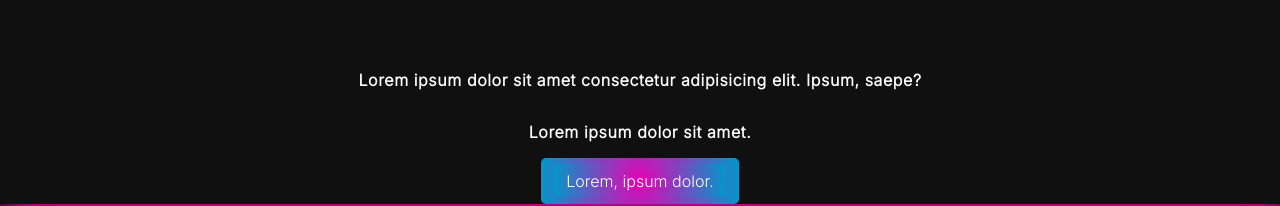
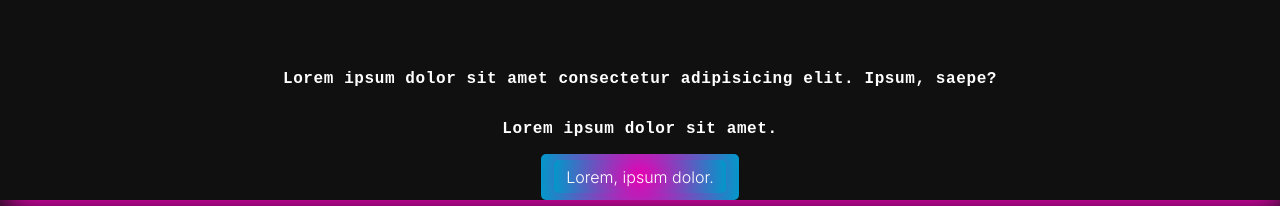
Before and after one commit to vm799/Synetic_sinistersouls, a React (Create React App) app in the folder synetic/: page / in a window 1280 px wide. Shown: the part 3305-3511 px from the top of the page. Built offline with nearby package versions, Linux system fonts and the light colour scheme; a web font is replaced by a local one.

Commit message:
font adjustments

```diff
--- a/synetic/src/index.css
+++ b/synetic/src/index.css
@@ -360,6 +360,7 @@ text-align:center;
 .pr-heading{
   text-align: center;
 	font-family:var(--ff-secondary);
+  font-weight: lighter;
 	width: 600px;
 	top: 55%;
   display:flex;
@@ -368,7 +369,11 @@ text-align:center;
   align-items:center;
   z-index: 2;
 }
-
+.details{
+  font-weight: lighter;
+  font-family: var(--ff-secondary);
+  font-size: 1.5rem;
+}
 .pr-heading span{
   color: var(--clr-accent_second);
   display: block;
@@ -394,6 +399,10 @@ text-align:center;
   margin-bottom: 1em;
 	letter-spacing: 2px;
 	color:#ffffff;
+}
+.header-main{
+  font-size:3rem;
+  font-weight: lighter;
 }
 
 .pr-btn{
```
